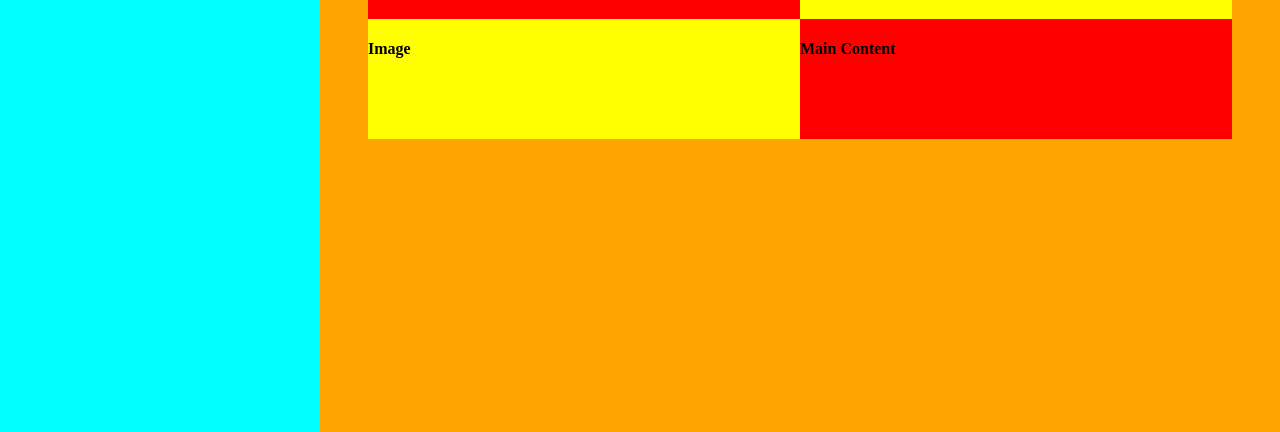
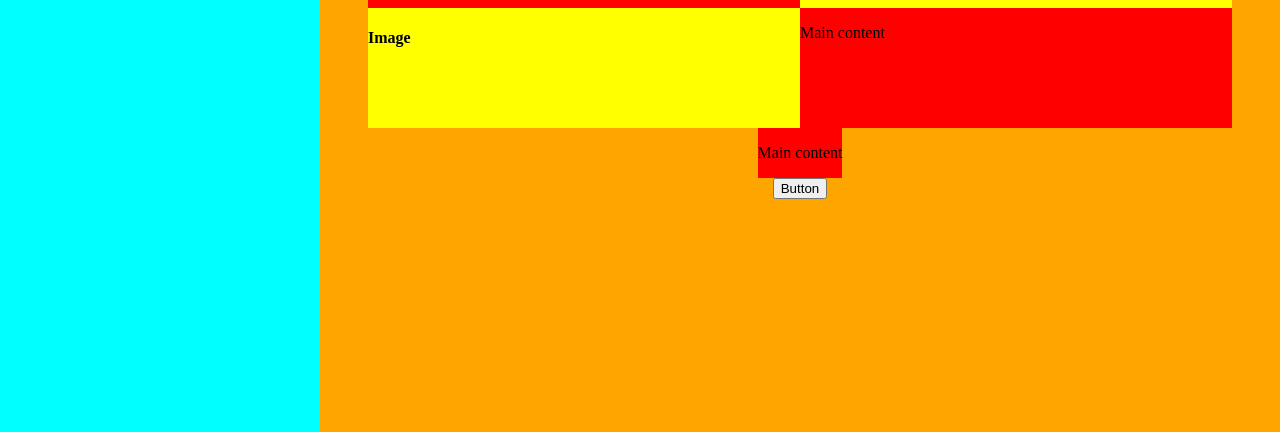
Before and after one commit to mikecal28/react-article-page, a React app: page / in a window 1280 px wide. Shown: the part 368-800 px from the top of the page. Built offline with nearby package versions, Linux system fonts and the light colour scheme.

Commit message:
adds ArticleButton component

```diff
--- /dev/null
+++ b/src/components/ArticleButton.js
@@ -0,0 +1,19 @@
+import { Component } from "react";
+
+import "../styles/article-button.css";
+
+export default class ArticleButton extends Component {
+  constructor(props) {
+    super(props);
+
+    this.state = {};
+  }
+
+  render() {
+    return (
+      <div className="article-button">
+        <button>Button</button>
+      </div>
+    );
+  }
+}
--- a/src/components/ArticleContainer.js
+++ b/src/components/ArticleContainer.js
@@ -1,7 +1,8 @@
 import { Component } from "react";
 
-import "../styles/app.css";
+import "../styles/article-container.css";
 import MainContent from "./MainContent";
+import ArticleButton from "./ArticleButton";
 
 export default class ArticleContainer extends Component {
   constructor(props) {
@@ -23,6 +24,8 @@ export default class ArticleContainer extends Component {
           <h4>Image</h4>
           <MainContent />
         </div>
+        <MainContent />
+        <ArticleButton />
       </div>
     );
   }
--- a/src/components/MainContent.js
+++ b/src/components/MainContent.js
@@ -12,7 +12,7 @@ export default class MainContent extends Component {
   render() {
     return (
       <div className="main-content">
-        <h4>Main Content</h4>
+        <p>Main content</p>
       </div>
     );
   }
--- a/src/styles/app.css
+++ b/src/styles/app.css
@@ -16,21 +16,3 @@ body {
   height: 100%;
   display: flex;
 }
-
-.article-container {
-  background-color: orange;
-  order: 1;
-  flex: 1;
-  display: flex;
-  align-items: center;
-  flex-direction: column;
-}
-
-.mixed-content {
-  width: 90%;
-  height: 30%;
-  background-color: yellow;
-  display: grid;
-  grid-template-columns: 1fr 1fr;
-  grid-template-rows: 1fr 1fr;
-}
--- /dev/null
+++ b/src/styles/article-button.css
@@ -0,0 +1,4 @@
+.article-button {
+  background-color: red;
+  border-radius: 60px;
+}
--- /dev/null
+++ b/src/styles/article-container.css
@@ -0,0 +1,17 @@
+.article-container {
+  background-color: orange;
+  order: 1;
+  flex: 1;
+  display: flex;
+  align-items: center;
+  flex-direction: column;
+}
+
+.mixed-content {
+  width: 90%;
+  height: 30%;
+  background-color: yellow;
+  display: grid;
+  grid-template-columns: 1fr 1fr;
+  grid-template-rows: 1fr 1fr;
+}
```
